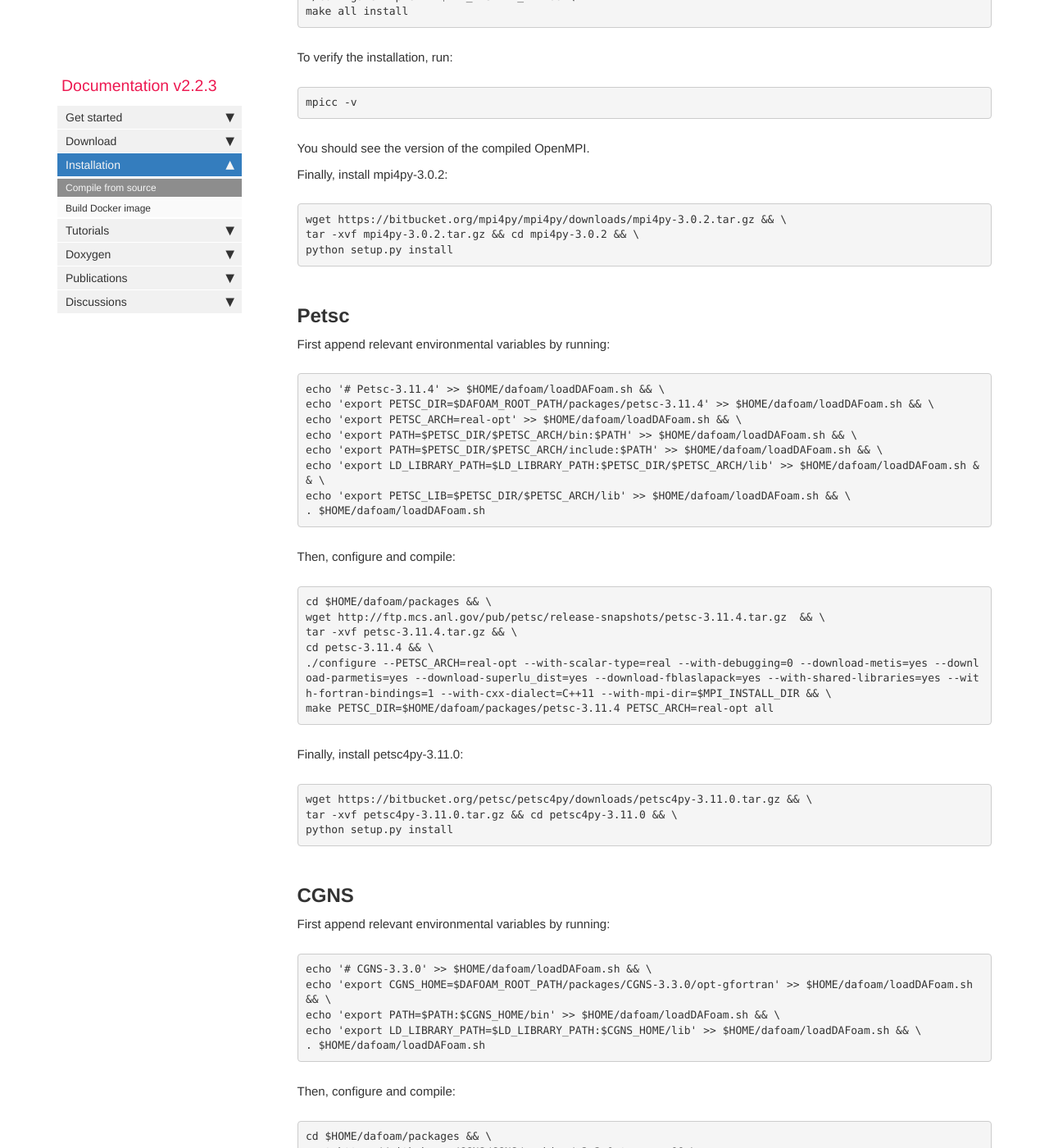
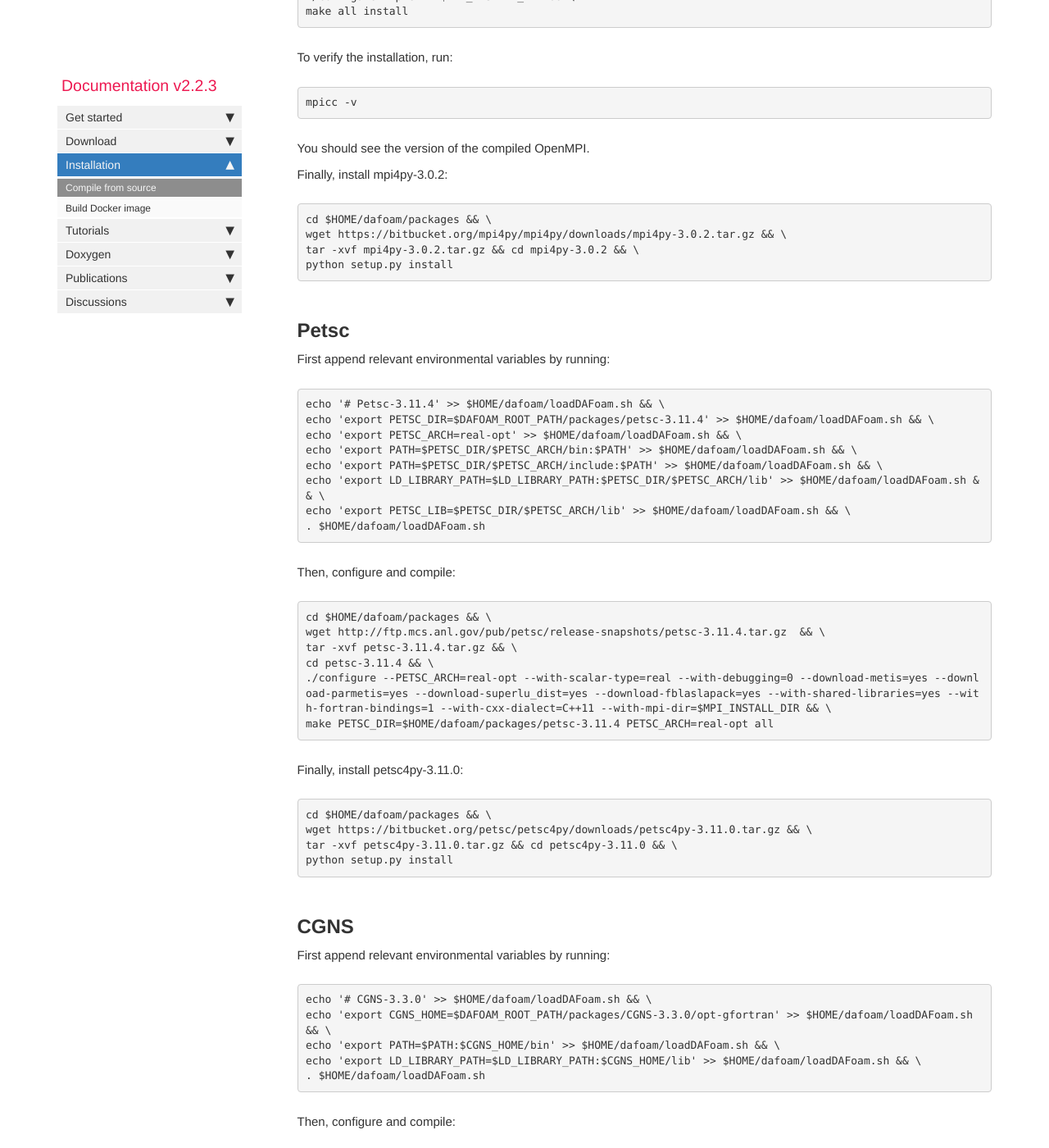
Before and after one commit to DAFoam/DAFoam.github.io, a Jekyll site: the page built from pages/mydoc/mydoc_installation_source.md, in a window 1280 px wide and 1400 px high, scrolled down 2336 px. Shown: the whole window at 82% size. Built offline with Jekyll 4.4.1, drawn with Linux system fonts in a browser that asks for light colours; comment, search, counter and statistics services are not loaded; some of the changed text lies outside the part shown.

Commit message:
content update

```diff
--- a/pages/mydoc/mydoc_installation_source.md
+++ b/pages/mydoc/mydoc_installation_source.md
@@ -96,6 +96,7 @@ You should see the version of the compiled OpenMPI.
 Finally, install mpi4py-3.0.2:
 
 <pre>
+cd $HOME/dafoam/packages && \
 wget https://bitbucket.org/mpi4py/mpi4py/downloads/mpi4py-3.0.2.tar.gz && \
 tar -xvf mpi4py-3.0.2.tar.gz && cd mpi4py-3.0.2 && \
 python setup.py install
@@ -130,6 +131,7 @@ make PETSC_DIR=$HOME/dafoam/packages/petsc-3.11.4 PETSC_ARCH=real-opt all
 Finally, install petsc4py-3.11.0:
 
 <pre>
+cd $HOME/dafoam/packages && \
 wget https://bitbucket.org/petsc/petsc4py/downloads/petsc4py-3.11.0.tar.gz && \
 tar -xvf petsc4py-3.11.0.tar.gz && cd petsc4py-3.11.0 && \
 python setup.py install
```
Also changed, not shown: other parts of pages/mydoc/mydoc_installation_source.md (+1 -1 lines).
